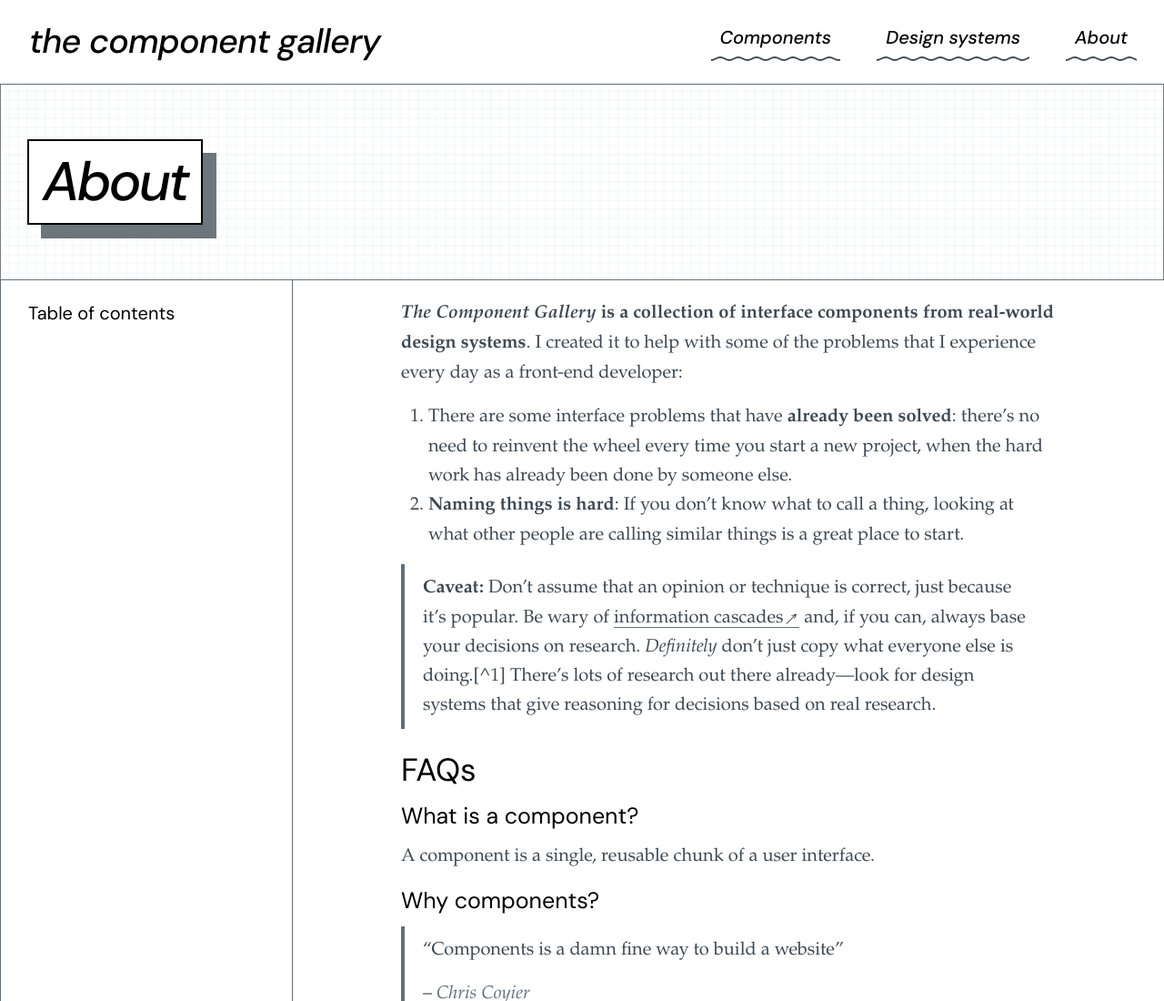
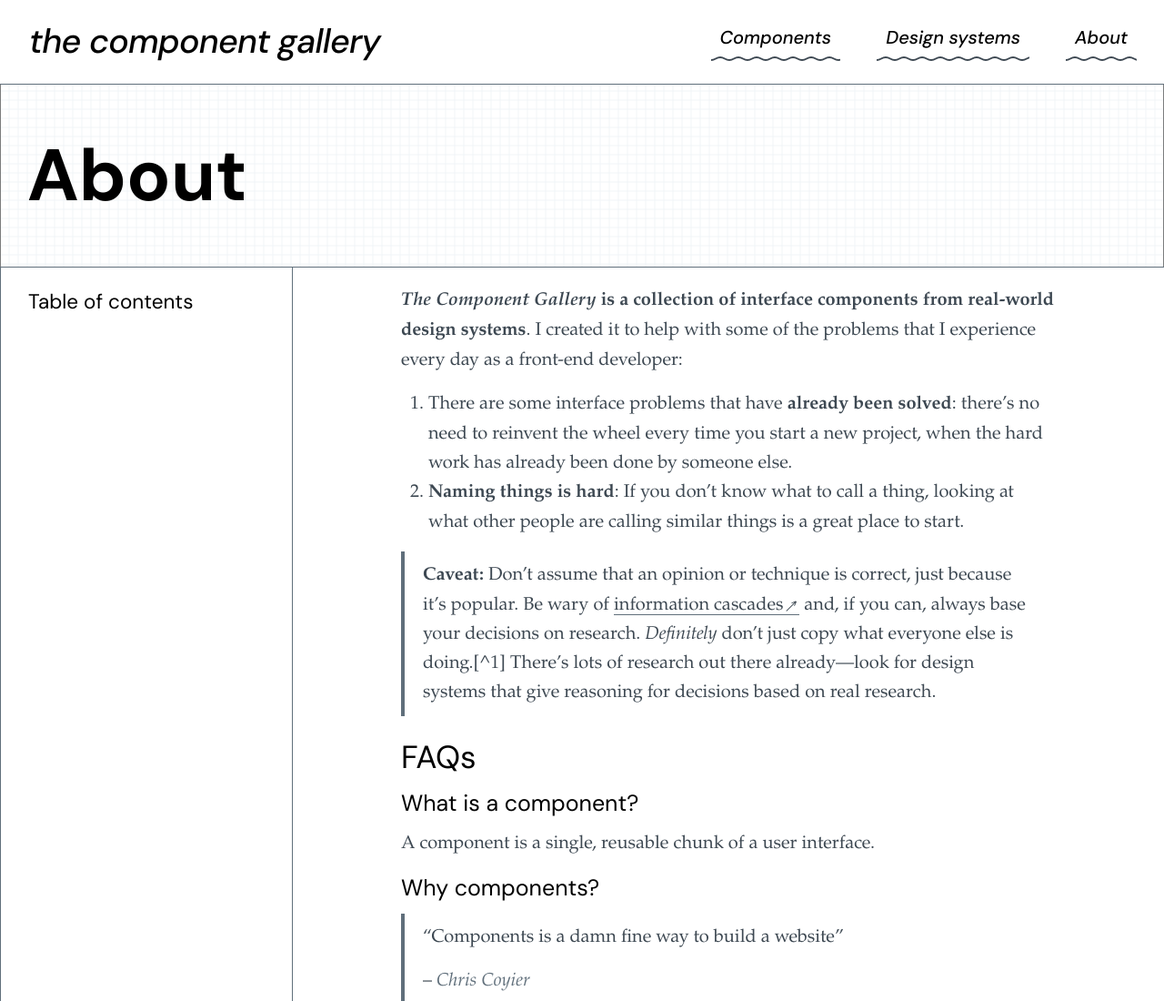
Before and after one commit to inbn/component-gallery, a Gatsby site: page /about in a window 1280 px wide. Shown: the top 1100 px of the page at 91% size. Built offline with nearby package versions, Linux system fonts and the light colour scheme; Gatsby itself is replaced by a stand-in of ours; some packages are replaced by stand-ins of ours; what tailwindcss-transforms would draw is missing.

Commit message:
Simplify hero layout

```diff
--- a/src/components/Hero.jsx
+++ b/src/components/Hero.jsx
@@ -2,25 +2,15 @@ import React from 'react';
 import PropTypes from 'prop-types';
 
 const Hero = ({ byline, title, subtitle }) => (
-  <>
   <div className="my-8 lg:my-12 px-6">
-      <div className="">
     {byline !== '' && (
       <p className="font-sans mb-4 uppercase bg-white text-black font-bold text-xs inline-block px-2 py-1 border-2 border-black shadow-block-grey-800">
         {byline}
       </p>
     )}
-        <div className="mt-0 text-5xl bg-white border-2 border-black p-3 table shadow-block-grey-800">
-          <h1 className="text-5xl text-black italic tracking-tighter">
-            {title}
-          </h1>
-          {subtitle !== null && (
-            <p className="mt-2 text-lg italic">{subtitle}</p>
-          )}
+    <h1 className="text-5xl sm:text-6xl text-black font-bold mt-0">{title}</h1>
+    {subtitle !== null && <p className="mt-2 text-lg italic">{subtitle}</p>}
   </div>
-      </div>
-    </div>
-  </>
 );
 
 Hero.propTypes = {
--- a/src/components/TableOfContents.jsx
+++ b/src/components/TableOfContents.jsx
@@ -2,7 +2,7 @@ import React from 'react';
 
 const TableOfContents = ({ html }) => (
   <div className="">
-    <h2 className="font-sans text-black text-base leading-normal">
+    <h2 className="font-sans text-black text-lg leading-normal">
       Table of contents
     </h2>
     <div
--- a/src/css/components/_table-of-contents.css
+++ b/src/css/components/_table-of-contents.css
@@ -16,7 +16,7 @@
   }
 
   & a {
-    @apply table border-transparent pt-2;
+    @apply table border-transparent pt-2 text-black;
 
     font-weight: bold;
   }
```
Lines whose indentation alone changed are shown as unchanged.
